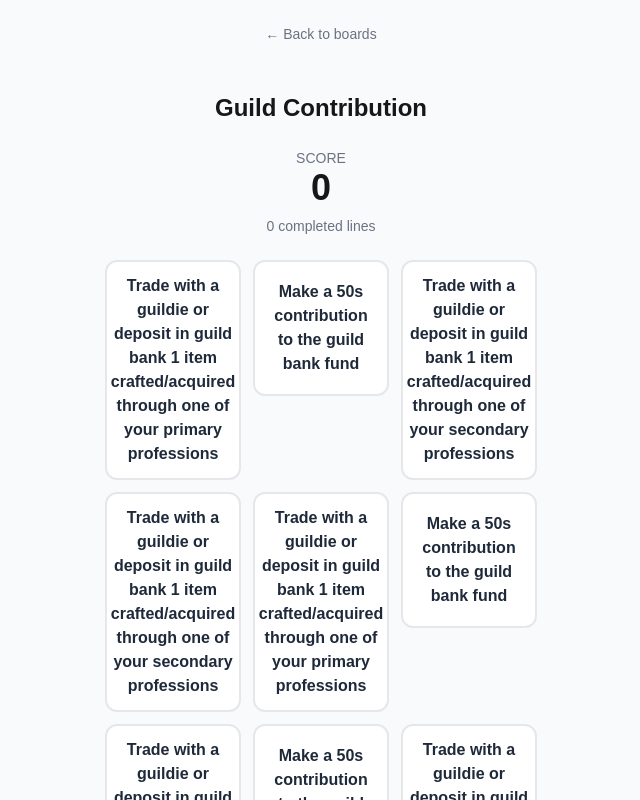
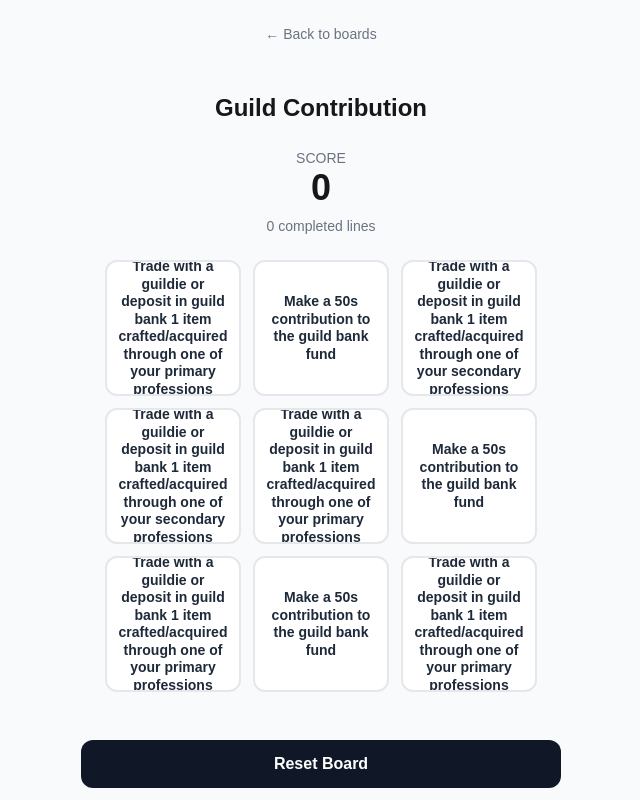
Before and after one commit to xTin0x/frogever-bingo, a Next.js app: page / in a window 1280 px wide. Both pictures are taken after a click on the button 508 px from the left and 452 px from the top of the page. Shown: the top 800 px of the page, without its empty margins (319-959 px from the left). Built offline with nearby package versions, Linux system fonts and the light colour scheme.

Commit message:
screenshot

```diff
--- a/components/BingoBoard.tsx
+++ b/components/BingoBoard.tsx
@@ -295,13 +295,14 @@ export default function BingoBoard() {
             onClick={() => toggleSquare(index)}
             aria-pressed={selected[index]}
             className={`
-                w-full min-w-0 aspect-square
+        w-full aspect-[1/1] min-w-0 min-h-0
+        box-border overflow-hidden
         rounded-lg sm:rounded-xl
-                p-1.5 sm:p-3
+        p-2
         flex items-center justify-center
-                text-center text-xs sm:text-sm md:text-base
-                font-semibold break-words
-                border-2 transition-all
+        text-center text-xs sm:text-sm
+        font-semibold
+        border-2 transition-colors
         ${
           selected[index]
             ? "bg-indigo-600 text-white border-indigo-600"
@@ -309,7 +310,9 @@ export default function BingoBoard() {
         }
       `}
     >
+      <span className="w-full break-words leading-tight">
         {task}
+      </span>
           </button>
         ))}
 
```
Lines whose indentation alone changed are shown as unchanged.
